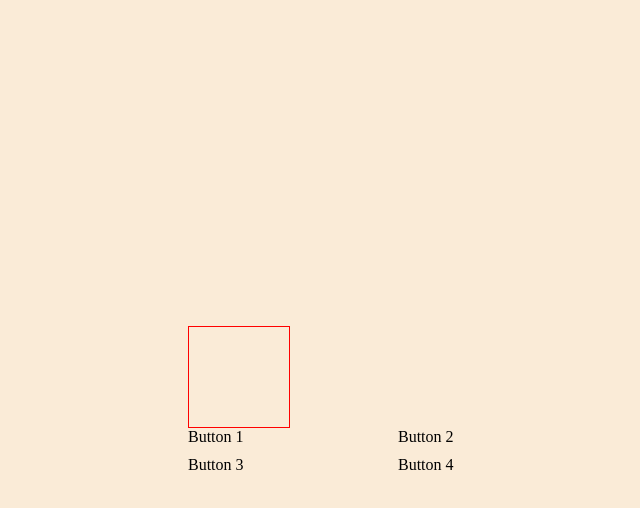
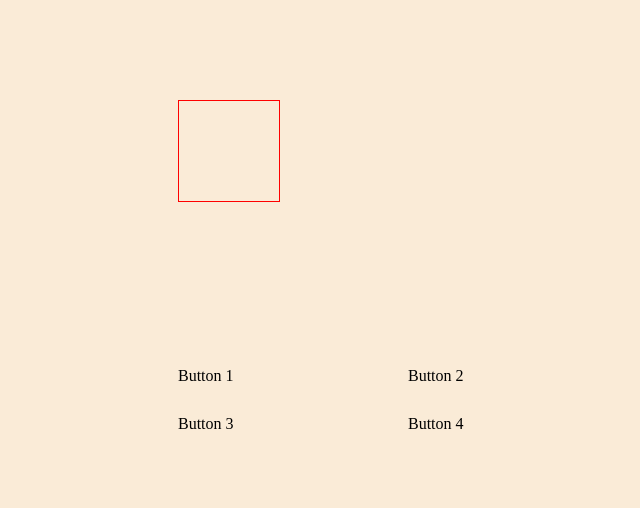
Before and after one commit to gunaykrgl/ColorGuesser, a React (Vite) app: page / in a window 1280 px wide. Shown: the top 508 px of the page, without its empty margins (247-887 px from the left). Built offline with nearby package versions, Linux system fonts and the light colour scheme.

Commit message:
Added JSON mapping colors to names

```diff
--- /dev/null
+++ b/css-color-names.json
@@ -0,0 +1,150 @@
+{
+  "aliceblue": "#f0f8ff",
+  "antiquewhite": "#faebd7",
+  "aqua": "#00ffff",
+  "aquamarine": "#7fffd4",
+  "azure": "#f0ffff",
+  "beige": "#f5f5dc",
+  "bisque": "#ffe4c4",
+  "black": "#000000",
+  "blanchedalmond": "#ffebcd",
+  "blue": "#0000ff",
+  "blueviolet": "#8a2be2",
+  "brown": "#a52a2a",
+  "burlywood": "#deb887",
+  "cadetblue": "#5f9ea0",
+  "chartreuse": "#7fff00",
+  "chocolate": "#d2691e",
+  "coral": "#ff7f50",
+  "cornflowerblue": "#6495ed",
+  "cornsilk": "#fff8dc",
+  "crimson": "#dc143c",
+  "cyan": "#00ffff",
+  "darkblue": "#00008b",
+  "darkcyan": "#008b8b",
+  "darkgoldenrod": "#b8860b",
+  "darkgray": "#a9a9a9",
+  "darkgreen": "#006400",
+  "darkgrey": "#a9a9a9",
+  "darkkhaki": "#bdb76b",
+  "darkmagenta": "#8b008b",
+  "darkolivegreen": "#556b2f",
+  "darkorange": "#ff8c00",
+  "darkorchid": "#9932cc",
+  "darkred": "#8b0000",
+  "darksalmon": "#e9967a",
+  "darkseagreen": "#8fbc8f",
+  "darkslateblue": "#483d8b",
+  "darkslategray": "#2f4f4f",
+  "darkslategrey": "#2f4f4f",
+  "darkturquoise": "#00ced1",
+  "darkviolet": "#9400d3",
+  "deeppink": "#ff1493",
+  "deepskyblue": "#00bfff",
+  "dimgray": "#696969",
+  "dimgrey": "#696969",
+  "dodgerblue": "#1e90ff",
+  "firebrick": "#b22222",
+  "floralwhite": "#fffaf0",
+  "forestgreen": "#228b22",
+  "fuchsia": "#ff00ff",
+  "gainsboro": "#dcdcdc",
+  "ghostwhite": "#f8f8ff",
+  "goldenrod": "#daa520",
+  "gold": "#ffd700",
+  "gray": "#808080",
+  "green": "#008000",
+  "greenyellow": "#adff2f",
+  "grey": "#808080",
+  "honeydew": "#f0fff0",
+  "hotpink": "#ff69b4",
+  "indianred": "#cd5c5c",
+  "indigo": "#4b0082",
+  "ivory": "#fffff0",
+  "khaki": "#f0e68c",
+  "lavenderblush": "#fff0f5",
+  "lavender": "#e6e6fa",
+  "lawngreen": "#7cfc00",
+  "lemonchiffon": "#fffacd",
+  "lightblue": "#add8e6",
+  "lightcoral": "#f08080",
+  "lightcyan": "#e0ffff",
+  "lightgoldenrodyellow": "#fafad2",
+  "lightgray": "#d3d3d3",
+  "lightgreen": "#90ee90",
+  "lightgrey": "#d3d3d3",
+  "lightpink": "#ffb6c1",
+  "lightsalmon": "#ffa07a",
+  "lightseagreen": "#20b2aa",
+  "lightskyblue": "#87cefa",
+  "lightslategray": "#778899",
+  "lightslategrey": "#778899",
+  "lightsteelblue": "#b0c4de",
+  "lightyellow": "#ffffe0",
+  "lime": "#00ff00",
+  "limegreen": "#32cd32",
+  "linen": "#faf0e6",
+  "magenta": "#ff00ff",
+  "maroon": "#800000",
+  "mediumaquamarine": "#66cdaa",
+  "mediumblue": "#0000cd",
+  "mediumorchid": "#ba55d3",
+  "mediumpurple": "#9370db",
+  "mediumseagreen": "#3cb371",
+  "mediumslateblue": "#7b68ee",
+  "mediumspringgreen": "#00fa9a",
+  "mediumturquoise": "#48d1cc",
+  "mediumvioletred": "#c71585",
+  "midnightblue": "#191970",
+  "mintcream": "#f5fffa",
+  "mistyrose": "#ffe4e1",
+  "moccasin": "#ffe4b5",
+  "navajowhite": "#ffdead",
+  "navy": "#000080",
+  "oldlace": "#fdf5e6",
+  "olive": "#808000",
+  "olivedrab": "#6b8e23",
+  "orange": "#ffa500",
+  "orangered": "#ff4500",
+  "orchid": "#da70d6",
+  "palegoldenrod": "#eee8aa",
+  "palegreen": "#98fb98",
+  "paleturquoise": "#afeeee",
+  "palevioletred": "#db7093",
+  "papayawhip": "#ffefd5",
+  "peachpuff": "#ffdab9",
+  "peru": "#cd853f",
+  "pink": "#ffc0cb",
+  "plum": "#dda0dd",
+  "powderblue": "#b0e0e6",
+  "purple": "#800080",
+  "rebeccapurple": "#663399",
+  "red": "#ff0000",
+  "rosybrown": "#bc8f8f",
+  "royalblue": "#4169e1",
+  "saddlebrown": "#8b4513",
+  "salmon": "#fa8072",
+  "sandybrown": "#f4a460",
+  "seagreen": "#2e8b57",
+  "seashell": "#fff5ee",
+  "sienna": "#a0522d",
+  "silver": "#c0c0c0",
+  "skyblue": "#87ceeb",
+  "slateblue": "#6a5acd",
+  "slategray": "#708090",
+  "slategrey": "#708090",
+  "snow": "#fffafa",
+  "springgreen": "#00ff7f",
+  "steelblue": "#4682b4",
+  "tan": "#d2b48c",
+  "teal": "#008080",
+  "thistle": "#d8bfd8",
+  "tomato": "#ff6347",
+  "turquoise": "#40e0d0",
+  "violet": "#ee82ee",
+  "wheat": "#f5deb3",
+  "white": "#ffffff",
+  "whitesmoke": "#f5f5f5",
+  "yellow": "#ffff00",
+  "yellowgreen": "#9acd32"
+}
--- a/src/App.css
+++ b/src/App.css
@@ -5,6 +5,10 @@
 }
 
 .box {
+  position: fixed;
+  top: 0;
+  margin-top: 100px;
+
   width: 100px;
   height: 100px;
   border: 1px solid red;
@@ -14,5 +18,5 @@
   display: grid;
   grid-template-columns: 200px 200px;
   grid-template-rows: auto auto;
-  gap: 10px;
+  gap: 30px;
 }
```
Also changed, not shown: 1 other file (tests, documents, lock files or other folders).
